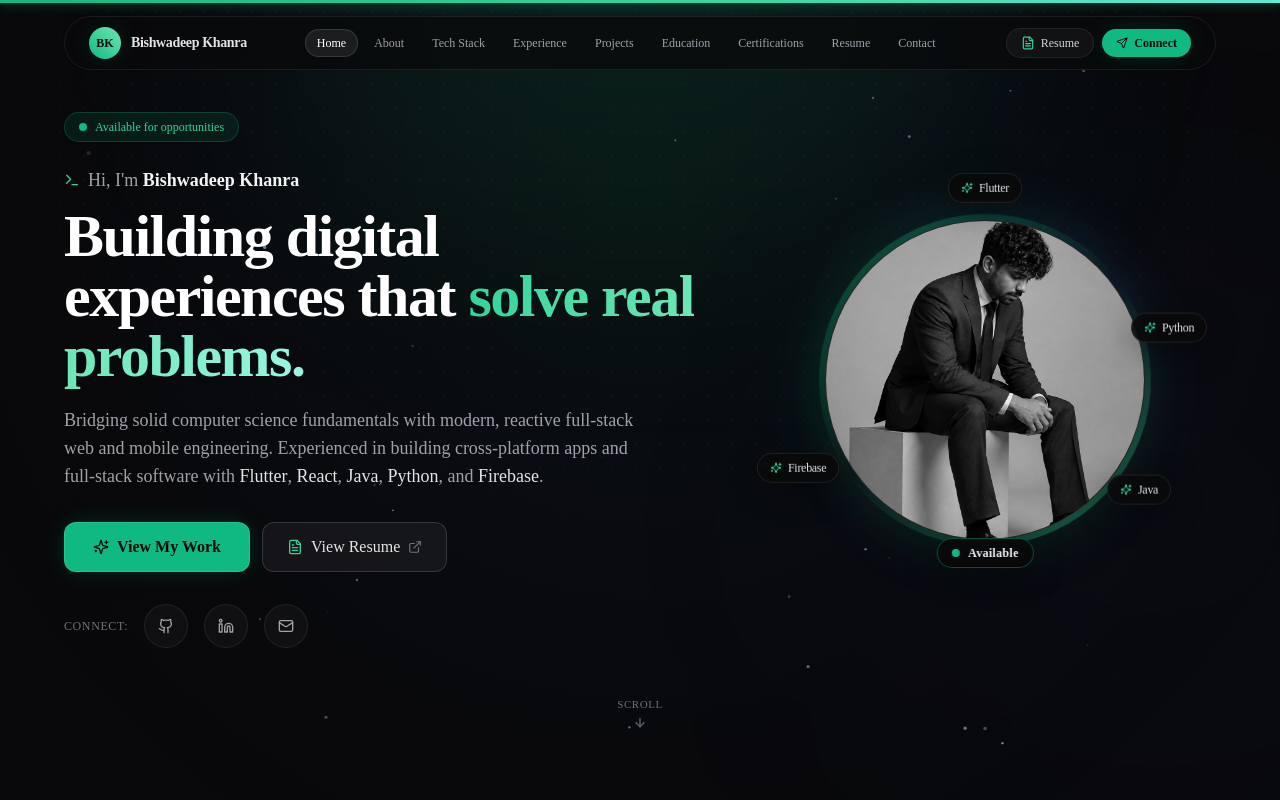
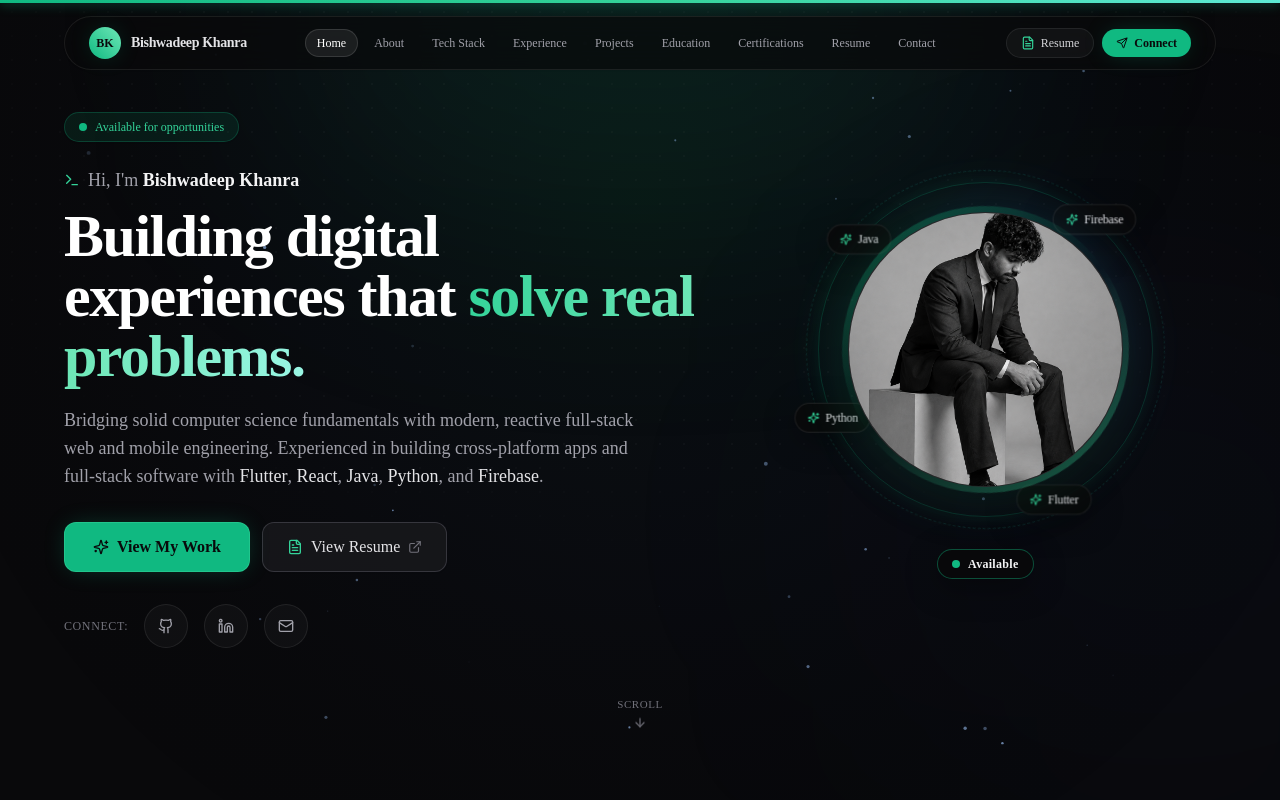
Before and after one commit to b-4321/bishwadeep-portfolio, a Next.js app: page / in a window 1280 px wide. Shown: the top 800 px of the page. Built offline with nearby package versions, Linux system fonts and the light colour scheme.

Commit message:
Redesign profile technology animation with circular orbital system, counter-rotating upright pills, and stationary center

```diff
--- a/src/app/globals.css
+++ b/src/app/globals.css
@@ -91,65 +91,70 @@ body {
   border-color: rgba(255, 255, 255, 0.16);
 }
 
-/* Floating Tech Pills Animations */
-@keyframes float-flutter {
-  0%, 100% {
-    transform: translateY(0px);
+/* Technology Orbital Animation System */
+@keyframes orbit-spin {
+  from {
+    transform: rotate(0deg);
   }
-  50% {
-    transform: translateY(-6px);
+  to {
+    transform: rotate(360deg);
   }
 }
 
-@keyframes float-python {
-  0%, 100% {
-    transform: translateY(0px);
+@keyframes orbit-counter-spin {
+  from {
+    transform: rotate(0deg);
   }
-  50% {
-    transform: translateY(-7px);
+  to {
+    transform: rotate(-360deg);
   }
 }
 
-@keyframes float-firebase {
-  0%, 100% {
-    transform: translateY(0px);
+@keyframes orbit-reverse-slow {
+  from {
+    transform: rotate(360deg);
   }
-  50% {
-    transform: translateY(5px);
+  to {
+    transform: rotate(0deg);
   }
 }
 
-@keyframes float-java {
+@keyframes pill-micro-float {
   0%, 100% {
-    transform: translateY(0px);
+    transform: translateY(0px) scale(1);
   }
   50% {
-    transform: translateY(-6px);
+    transform: translateY(-3.5px) scale(1.02);
   }
 }
 
-.pill-float-flutter {
-  animation: float-flutter 5.5s ease-in-out infinite;
-  animation-delay: 0s;
+.orbit-track {
+  animation: orbit-spin 16s linear infinite;
+  will-change: transform;
 }
 
-.pill-float-python {
-  animation: float-python 6.5s ease-in-out infinite;
-  animation-delay: -1.2s;
+.orbit-counter-rotate {
+  animation: orbit-counter-spin 16s linear infinite;
+  will-change: transform;
 }
 
-.pill-float-firebase {
-  animation: float-firebase 5s ease-in-out infinite;
-  animation-delay: -2.4s;
+.orbit-secondary-ring {
+  animation: orbit-reverse-slow 35s linear infinite;
+  will-change: transform;
 }
 
-.pill-float-java {
-  animation: float-java 6s ease-in-out infinite;
-  animation-delay: -0.7s;
+.orbit-pill-float {
+  animation: pill-micro-float 4.2s ease-in-out infinite;
+  will-change: transform;
 }
 
-.pill-float-wrapper {
-  will-change: transform;
+@media (max-width: 640px) {
+  .orbit-track {
+    animation-duration: 20s;
+  }
+  .orbit-counter-rotate {
+    animation-duration: 20s;
+  }
 }
 
 .floating-tech-pill {
@@ -161,18 +166,17 @@ body {
   will-change: transform, filter, box-shadow;
 }
 
-@media (hover: hover) and (pointer: fine) {
-  .pill-float-wrapper:hover {
-    animation-play-state: paused !important;
-  }
+.profile-orbit-wrapper:has(.floating-tech-pill:hover) .orbit-track,
+.profile-orbit-wrapper:has(.floating-tech-pill:hover) .orbit-counter-rotate {
+  animation-play-state: paused !important;
+}
 
-  .floating-tech-pill:hover {
-    transform: translateY(-2px) scale(1.06);
-    filter: brightness(1.12);
-    border-color: rgba(16, 185, 129, 0.45);
-    box-shadow: 0 0 16px rgba(16, 185, 129, 0.25);
-    color: #ffffff;
-  }
+.floating-tech-pill:hover {
+  transform: scale(1.08) translateY(-1px);
+  filter: brightness(1.15);
+  border-color: rgba(16, 185, 129, 0.5);
+  box-shadow: 0 0 16px rgba(16, 185, 129, 0.35);
+  color: #ffffff;
 }
 
 /* Accessibility: Reduced Motion */
--- a/src/components/hero/ProfilePhoto.tsx
+++ b/src/components/hero/ProfilePhoto.tsx
@@ -9,45 +9,74 @@ import { Sparkles } from "lucide-react";
 export const ProfilePhoto: React.FC = () => {
   const { personal } = portfolioData;
 
-  // 4 Balanced Floating Technology Pills with deliberate desktop & mobile coordinates
-  const floatingPills = [
+  // 4 Balanced Technology Pills orbiting along circular perimeter
+  // Initial positions: Flutter (12 o'clock / top), Python (3 o'clock / right),
+  // Java (lower-right / ~5.2 o'clock), Firebase (lower-left / ~8.2 o'clock)
+  const orbitPills = [
     {
       name: "Flutter",
-      floatClass: "pill-float-flutter",
-      // Centered directly above the profile circle
-      pos: "-top-8 sm:-top-11 left-1/2",
-      style: { x: "-50%" },
-      delay: 0.8,
+      top: "0%",
+      left: "50%",
+      floatDelay: "0s",
     },
     {
       name: "Python",
-      floatClass: "pill-float-python",
-      // Positioned upper-right, snug to the profile image, never out near screen edge
-      pos: "top-[28%] left-[calc(100%-24px)] sm:top-[30%] sm:left-[calc(100%-14px)]",
-      style: {},
-      delay: 0.88,
+      top: "50%",
+      left: "100%",
+      floatDelay: "-1.1s",
+    },
+    {
+      name: "Java",
+      top: "95.3%",
+      left: "71.1%",
+      floatDelay: "-2.3s",
     },
     {
       name: "Firebase",
-      floatClass: "pill-float-firebase",
-      // Positioned lower-left along the curved perimeter
-      pos: "bottom-[20%] right-[calc(100%-24px)] sm:bottom-[18%] sm:right-[calc(100%-14px)]",
-      style: {},
-      delay: 0.96,
-    },
-    {
-      name: "Java",
-      floatClass: "pill-float-java",
-      // Positioned lower-right along inward diagonal curve, separate from Available badge
-      pos: "bottom-[8%] left-[calc(100%-42px)] sm:bottom-[10%] sm:left-[calc(100%-38px)]",
-      style: {},
-      delay: 1.04,
+      top: "71.1%",
+      left: "4.7%",
+      floatDelay: "-3.4s",
     },
   ];
 
   return (
-    <div className="profile-wrapper relative inline-flex items-center justify-center select-none w-[215px] h-[215px] min-[380px]:w-[250px] min-[380px]:h-[250px] sm:w-[320px] sm:h-[320px] my-8 sm:my-10">
-      {/* Outer Rotating Gradient Ambient Glow */}
+    <div className="profile-orbit-wrapper relative flex flex-col items-center justify-center select-none my-6 sm:my-8">
+      {/* Central Orbit Frame (Stationary Photo Anchor + Revolving Track) */}
+      <div className="relative flex items-center justify-center w-[220px] h-[220px] min-[380px]:w-[250px] min-[380px]:h-[250px] sm:w-[295px] sm:h-[295px] md:w-[335px] md:h-[335px]">
+        {/* Primary Circular Orbit Ring - Thin subtle green/teal line */}
+        <div className="absolute inset-0 rounded-full border border-emerald-500/20 shadow-[0_0_16px_rgba(16,185,129,0.08)] pointer-events-none" />
+
+        {/* Secondary Circular Orbit Ring - Faint dashed orbit with slow reverse rotation */}
+        <div className="orbit-secondary-ring absolute inset-[-8px] sm:inset-[-12px] rounded-full border border-dashed border-teal-400/15 pointer-events-none" />
+
+        {/* 1. Orbiting Track (Revolves 360° continuously, pauses on pill hover) */}
+        <div className="orbit-track absolute inset-0 rounded-full pointer-events-none">
+          {orbitPills.map((pill) => (
+            <div
+              key={pill.name}
+              className="absolute -translate-x-1/2 -translate-y-1/2 pointer-events-auto"
+              style={{ top: pill.top, left: pill.left }}
+            >
+              {/* Counter-rotation ensures text remains 100% upright and readable at all orbital angles */}
+              <div className="orbit-counter-rotate">
+                {/* Micro-floating depth oscillation (±3px y, subtle breathing scale) */}
+                <div
+                  className="orbit-pill-float"
+                  style={{ animationDelay: pill.floatDelay }}
+                >
+                  <div className="floating-tech-pill flex items-center gap-1 sm:gap-1.5 px-2 min-[380px]:px-2.5 sm:px-3 py-0.5 min-[380px]:py-1 sm:py-1.5 rounded-full bg-zinc-950/90 border border-white/[0.1] backdrop-blur-xl shadow-glass text-[10px] min-[380px]:text-[11px] sm:text-xs font-mono text-zinc-200 cursor-default">
+                    <Sparkles className="w-2.5 h-2.5 sm:w-3 sm:h-3 text-emerald-400 shrink-0" />
+                    <span className="font-medium tracking-tight whitespace-nowrap">{pill.name}</span>
+                  </div>
+                </div>
+              </div>
+            </div>
+          ))}
+        </div>
+
+        {/* 2. Stationary Profile Image Container (Center Anchor - Strictly NEVER Rotates) */}
+        <div className="profile-image-container relative z-10 flex items-center justify-center">
+          {/* Outer Ambient Glow */}
           <div className="absolute inset-0 -m-3 rounded-full bg-gradient-to-tr from-brand-500/30 via-emerald-400/20 to-blue-500/30 blur-xl opacity-70 animate-pulse-slow pointer-events-none" />
 
           {/* Rotating Thin Animated Border */}
@@ -57,30 +86,31 @@ export const ProfilePhoto: React.FC = () => {
             className="absolute -inset-1.5 rounded-full bg-gradient-to-tr from-brand-500/40 via-transparent to-emerald-400/50 p-[1.5px] pointer-events-none"
           />
 
-      {/* 1. Main Profile Photo Container - Strictly contains ONLY the image (z-10) */}
+          {/* Profile Photo Element */}
           <motion.div
             whileHover={{ scale: 1.02 }}
             transition={{ type: "spring", stiffness: 300, damping: 20 }}
-        className="profile-image relative z-10 w-full h-full overflow-hidden rounded-full border border-white/[0.12] shadow-2xl bg-zinc-950 flex items-center justify-center group"
+            className="profile-image relative z-10 w-[176px] h-[176px] min-[380px]:w-[200px] min-[380px]:h-[200px] sm:w-[240px] sm:h-[240px] md:w-[275px] md:h-[275px] overflow-hidden rounded-full border border-white/[0.12] shadow-2xl bg-zinc-950 flex items-center justify-center group"
           >
             <Image
               src="/images/profile.jpg"
               alt={personal.name}
               fill
               priority
-          sizes="(max-width: 640px) 250px, 320px"
+              sizes="(max-width: 640px) 200px, 275px"
               className="object-cover object-center transition-transform duration-500 group-hover:scale-105"
             />
           </motion.div>
+        </div>
+      </div>
 
-      {/* 2. Independent Availability Badge - Positioned cleanly BELOW the circular image (z-20) */}
+      {/* 3. Independent Stationary Availability Badge - Grounded below the orbit composition */}
       <motion.div
         initial={{ opacity: 0, scale: 0.9, y: 12 }}
         animate={{ opacity: 1, scale: 1, y: 0 }}
         transition={{ duration: 0.5, delay: 0.65, ease: [0.22, 1, 0.36, 1] }}
         whileHover={{ scale: 1.05 }}
-        style={{ x: "-50%" }}
-        className="availability-badge absolute -bottom-5 sm:-bottom-7 left-1/2 z-20 flex items-center gap-1.5 sm:gap-2 px-2.5 sm:px-3.5 py-1 sm:py-1.5 rounded-full bg-zinc-950/95 border border-brand-500/40 backdrop-blur-xl shadow-glass text-[11px] sm:text-xs font-mono text-zinc-100 hover:border-brand-400 transition-all cursor-default whitespace-nowrap"
+        className="availability-badge mt-6 sm:mt-8 z-20 flex items-center gap-1.5 sm:gap-2 px-2.5 sm:px-3.5 py-1 sm:py-1.5 rounded-full bg-zinc-950/95 border border-brand-500/40 backdrop-blur-xl shadow-glass text-[11px] sm:text-xs font-mono text-zinc-100 hover:border-brand-400 transition-all cursor-default whitespace-nowrap"
       >
         <span className="relative flex h-2 w-2 shrink-0">
           <span className="animate-ping absolute inline-flex h-full w-full rounded-full bg-emerald-400 opacity-75" />
@@ -88,25 +118,6 @@ export const ProfilePhoto: React.FC = () => {
         </span>
         <span className="font-semibold text-[11px] sm:text-xs text-zinc-100 tracking-wide">Available</span>
       </motion.div>
-
-      {/* 3. 4 Balanced Floating Technology Pills (z-20) */}
-      {floatingPills.map((pill) => (
-        <motion.div
-          key={pill.name}
-          initial={{ opacity: 0, scale: 0.8 }}
-          animate={{ opacity: 1, scale: 1 }}
-          transition={{ duration: 0.5, delay: pill.delay, ease: [0.22, 1, 0.36, 1] }}
-          className={`absolute ${pill.pos} z-20 pointer-events-auto`}
-          style={pill.style}
-        >
-          <div className={`pill-float-wrapper ${pill.floatClass}`}>
-            <div className="floating-tech-pill flex items-center gap-1 sm:gap-1.5 px-2 min-[380px]:px-2.5 sm:px-3 py-0.5 min-[380px]:py-1 sm:py-1.5 rounded-full bg-zinc-950/90 border border-white/[0.1] backdrop-blur-xl shadow-glass text-[10px] min-[380px]:text-[11px] sm:text-xs font-mono text-zinc-200 cursor-default">
-              <Sparkles className="w-2.5 h-2.5 sm:w-3 sm:h-3 text-brand-400 shrink-0" />
-              <span className="font-medium tracking-tight whitespace-nowrap">{pill.name}</span>
-            </div>
-          </div>
-        </motion.div>
-      ))}
     </div>
   );
 };
```
Lines whose indentation alone changed are shown as unchanged.
